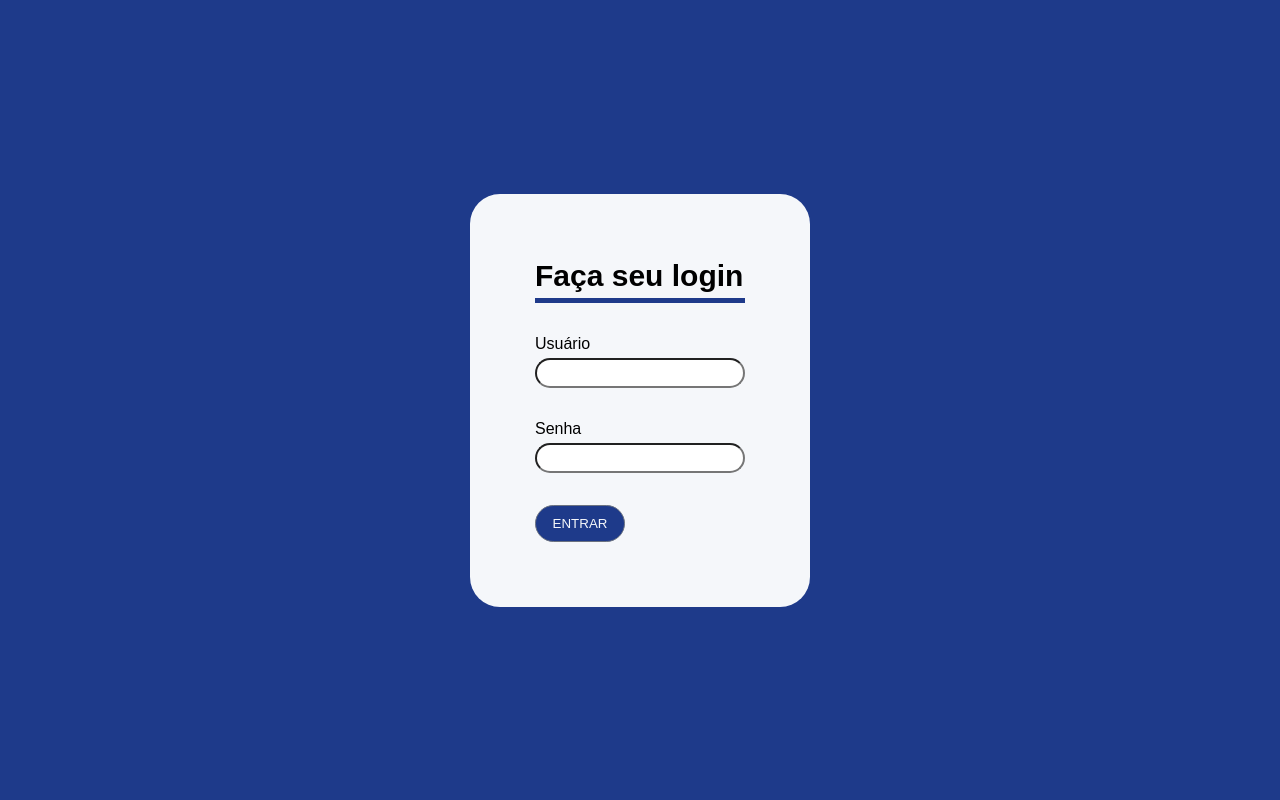
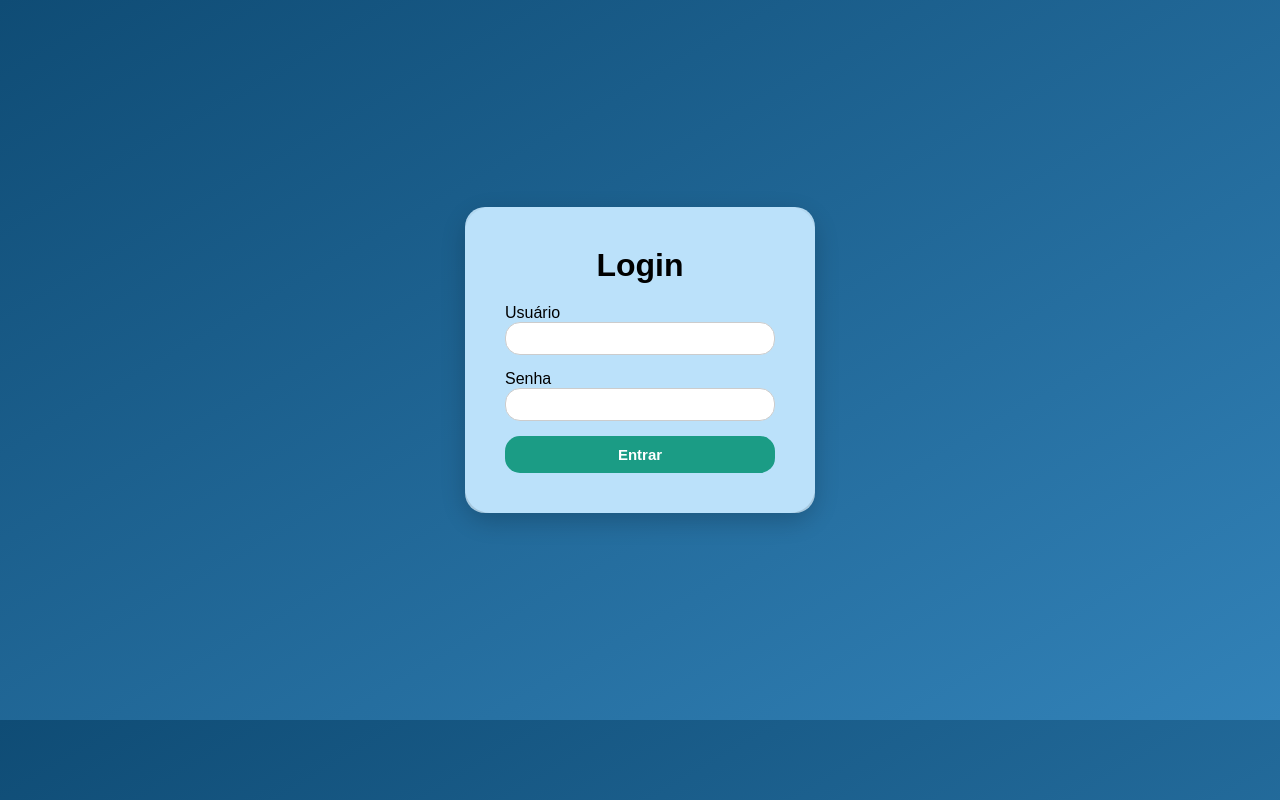
Before and after one commit to joaoribeiroodev/SystemStock, a Java web app: page / in a window 1280 px wide. Run offline with Tomcat 11, a stand-in JSP engine, Linux system fonts and the light colour scheme.

Commit message:
Estilização completa da página de login

```diff
--- /dev/null
+++ b/src/main/webapp/CSS/color.css
@@ -0,0 +1,19 @@
+:root {
+    /* Cores principais */
+    --primary-dark: #0f4c75;
+    --primary-medium: #3282b8;
+    --primary-light: #bbe1fa;
+
+    /* Cor de ação (botões / confirmação) */
+    --success: #1b9c85;
+    --success-hover: #157a6e;
+
+    /* Neutros */
+    --white: #ffffff;
+    --gray-light: #f5f5f5;
+    --gray-medium: #cccccc;
+    --gray-dark: #333333;
+
+    /* Sombra */
+    --shadow-default: rgba(0, 0, 0, 0.2);
+}
--- /dev/null
+++ b/src/main/webapp/CSS/login.css
@@ -0,0 +1,60 @@
+body {
+    height: 90vh;
+    background: linear-gradient(150deg, var(--primary-dark), var(--primary-medium));
+    display: flex;
+    justify-content: center;
+    align-items: center;
+}
+
+/*conteiner principal*/
+.container {
+   background-color: var(--while);
+   padding: 40px;
+   width: 350px;
+   box-shadow: 0px 8px 25px var(--shadow-default);
+   border-radius: 25px;
+}
+
+form {
+   background-color: var(--primary-light);
+   border-radius: 20px;
+}
+
+
+h1 {
+    text-align: center;
+    margin-bottom: 20px;
+}
+
+
+
+input {
+    width: 100%;
+    padding: 8px;
+    margin-bottom: 15px;
+    border-radius: 15px;
+    border: 1px solid var(--gray-medium);
+    transition: 0.3s;
+}
+
+input:focus{
+    border-color: var(--primary-medium);
+    outline: none;
+    box-shadow: 0 0 5px var(--primary-medium)
+}
+
+button {
+    width: 100%;
+    padding: 10px;
+    background-color: var(--success);
+    border: none;
+    border-radius: 15px;
+    color: var(--white);
+    font-size: 15px;
+    font-weight: bold;
+    cursor: pointer;
+    transition: 0.3s;
+}
+button:hover {
+    background-color: var(--success-hover);
+}
--- /dev/null
+++ b/src/main/webapp/CSS/reset.css
@@ -0,0 +1,6 @@
+* {
+  margin: 0;
+  padding: 0;
+  box-sizing: border-box;
+  font-family: Arial, Helvetica, sans-serif;
+}
--- a/src/main/webapp/CSS/style.css
+++ /dev/null
@@ -1,76 +0,0 @@
-/*
-Click nbfs://nbhost/SystemFileSystem/Templates/Licenses/license-default.txt to change this license
-Click nbfs://nbhost/SystemFileSystem/Templates/JSP_Servlet/CascadeStyleSheet.css to edit this template
-*/
-/*
-    Created on : 21 de fev. de 2026, 02:43:14
-    Author     : jplri
-*/
-
-* {
-  margin: 0;
-  padding: 0;
-  box-sizing: border-box;
-}
-
-body {
-  margin: 0;
-  padding: 0;
-  font-family: Arial, sans-serif;
-}
-
-.conteiner {
-  display: flex;
-  min-height: 100vh;
-  justify-content: center;
-  align-items: center;
-  position: relative;
-  background-color: #1e3a8a;
-}
-
-form {
-  padding: 65px;
-  border-radius: 30px;
-  background-color: #f5f7fa;
-  display: flex;
-  flex-direction: column;
-  gap: 32px;
-}
-
-.title {
-  display: flex;
-  flex-direction: column;
-  gap: 5px;
-}
-
-h1 {
-  font-size: 30px;
-}
-
-.horizontal-bar {
-  height: 5px;
-  width: 210px;
-  background-color: #1e3a8a;
-}
-
-.inputcamp {
-  display: flex;
-  flex-direction: column;
-  gap: 5px;
-}
-
-.inputbutton {
-  border-radius: 30px;
-  height: 30px;
-  padding: 0 10px;
-}
-
-button {
-  padding: 10px;
-  text-transform: uppercase;
-  border-radius: 25px;
-  width: 90px;
-  border: solid 1px #6b7280;
-  color: #f5f7fa;
-  background-color: #1e3a8a;
-}
```
Also changed, not shown: reset.css (added, +8 -0 lines), src/main/webapp/index.html (+24 -36 lines).
